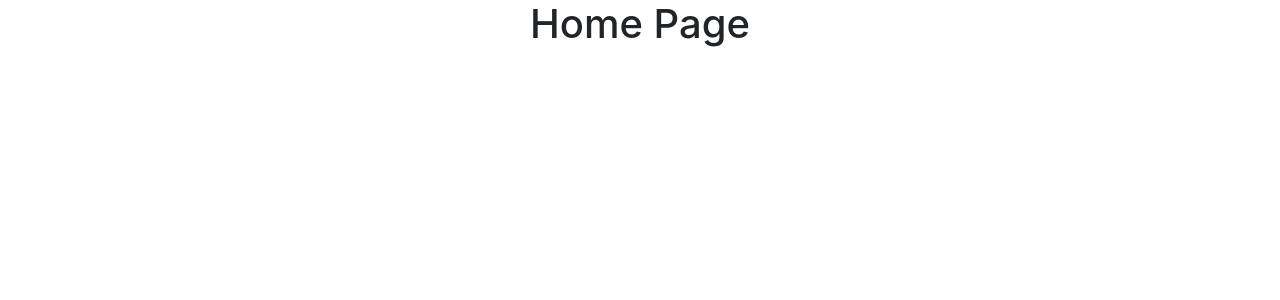
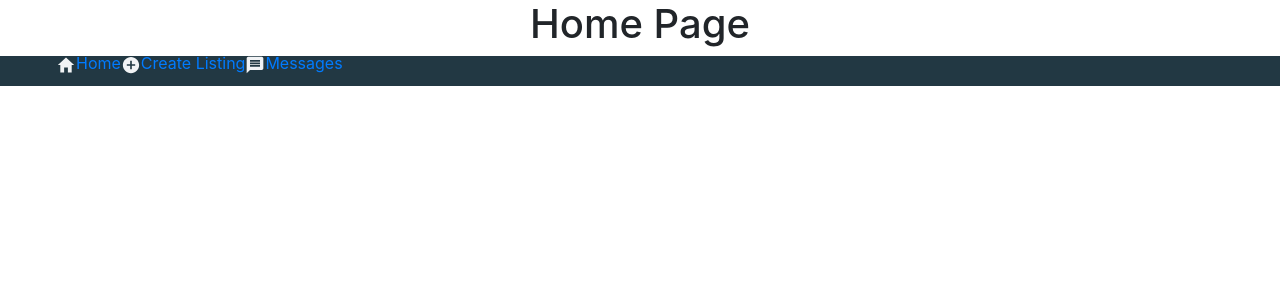
Before and after one commit to Spot-Fusion/Treasure-Chest-V2, a React (Create React App) app: page / in a window 1280 px wide. Both pictures are taken after a click on the button "Sign In with Google". Shown: the top 300 px of the page. Built offline with nearby package versions, Linux system fonts and the light colour scheme.

Commit message:
functioning bottom tab nav

```diff
--- a/src/components/BottomTabNav.js
+++ b/src/components/BottomTabNav.js
@@ -1,9 +1,32 @@
-import React from 'react'
+import * as React from 'react'
+import { Link } from 'react-router-dom'
+import {
+    IoMdAddCircleOutline,
+    IoMdAddCircle,
+    IoMdHome,
+} from "react-icons/io";
+import { MdMessage } from 'react-icons/md'
+import { Navbar } from 'react-bootstrap';
 
 function BottomTabNav() {
     return (
         <div>
-
+            <Navbar style={{backgroundColor: '#223843', width: '100%', height: '30px', bottom: '0'}}>
+            <ul style={{display: 'flex', flexDirection: 'row', alignContent: 'space-around', listStyleType: 'none'}}>
+            <li>
+              <IoMdHome color={'#F1F3F5'} size={20} />
+              <Link to="/home">Home</Link>
+            </li>
+            <li>
+              <IoMdAddCircle color={'#F1F3F5'} size={20} />
+              <Link to="/createlisting">Create Listing</Link>
+            </li>
+            <li>
+              <MdMessage color={'#F1F3F5'} size={20} />
+              <Link to="/messages">Messages</Link>
+            </li>
+            </ul>
+            </Navbar>
         </div>
     )
 }
```
